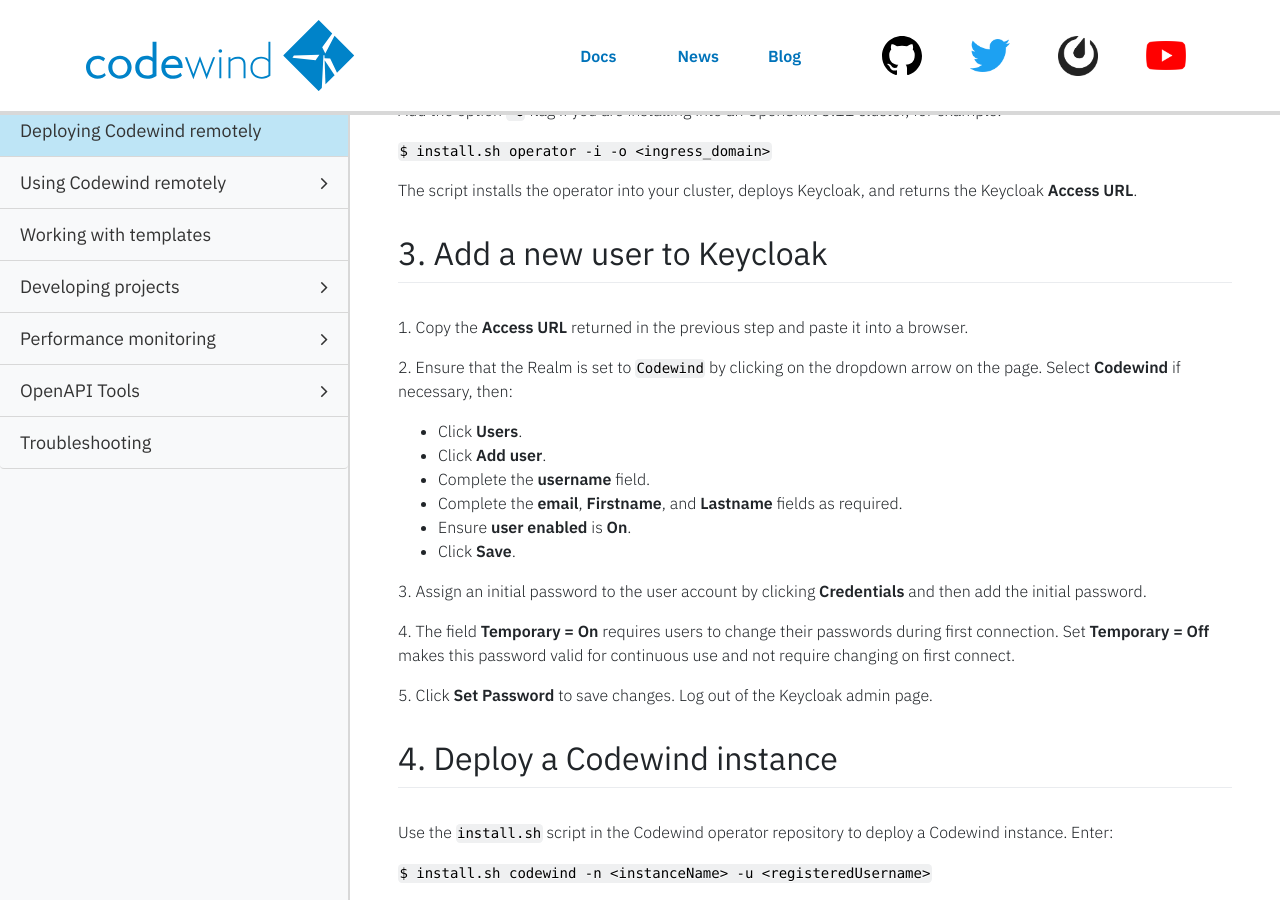
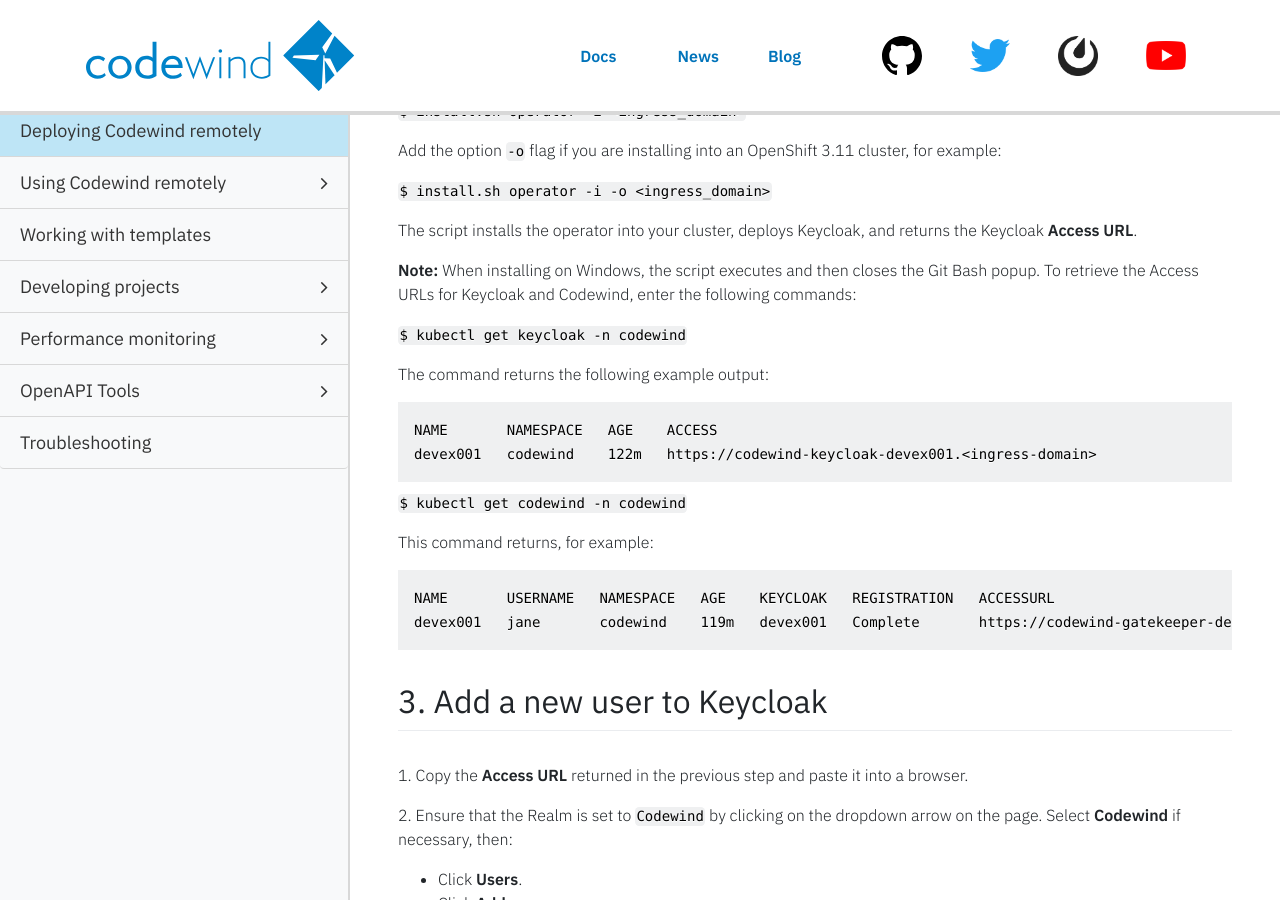
Before and after one commit to eclipse-archived/codewind-docs, a Jekyll site: the page built from docs/_documentations/remote-deploying-codewind.md, in a window 1280 px wide and 900 px high, scrolled down 1512 px. Built offline with Jekyll 4.4.1, drawn with Linux system fonts in a browser that asks for light colours; nearby versions of some CDN libraries; comment, search, counter and statistics services are not loaded; some of the changed text lies outside the part shown.

Commit message:
Add extra instructions for Windows
Signed-off-by: micgibso <MICGIBSO@uk.ibm.com>

````diff
--- a/docs/_documentations/remote-deploying-codewind.md
+++ b/docs/_documentations/remote-deploying-codewind.md
@@ -35,6 +35,8 @@ Before deploying Codewind to the cloud, you must:
 
 3. **For Linux desktop, ensure your workstation is set up to use a Keyring.** An example of a Keyring on Linux is Secret Service.
 
+4. **For Windows, use Git Bash to execute the `install.sh` script.**
+
 ## 1. Clone the Codewind operator repository
 
 The Codewind operator helps with the deployment of Codewind instances in an Openshift or Kubernetes cluster. Installing the Codewind operator is usually performed by your system administrator.
@@ -56,6 +58,26 @@ Add the option `-o` flag if you are installing into an OpenShift 3.11 cluster, f
 `$ install.sh operator -i -o <ingress_domain>`
 
 The script installs the operator into your cluster, deploys Keycloak, and returns the Keycloak **Access URL**.
+
+**Note:** When installing on Windows, the script executes and then closes the Git Bash popup. To retrieve the Access URLs for Keycloak and Codewind, enter the following commands:
+
+`$ kubectl get keycloak -n codewind`
+
+The command returns the following example output:
+
+```
+NAME       NAMESPACE   AGE    ACCESS
+devex001   codewind    122m   https://codewind-keycloak-devex001.<ingress-domain>
+```
+
+`$ kubectl get codewind -n codewind`
+
+This command returns, for example:
+
+```
+NAME       USERNAME   NAMESPACE   AGE    KEYCLOAK   REGISTRATION   ACCESSURL
+devex001   jane       codewind    119m   devex001   Complete       https://codewind-gatekeeper-devex001.<ingress-domain>
+```
 
 ## 3. Add a new user to Keycloak
 
````
